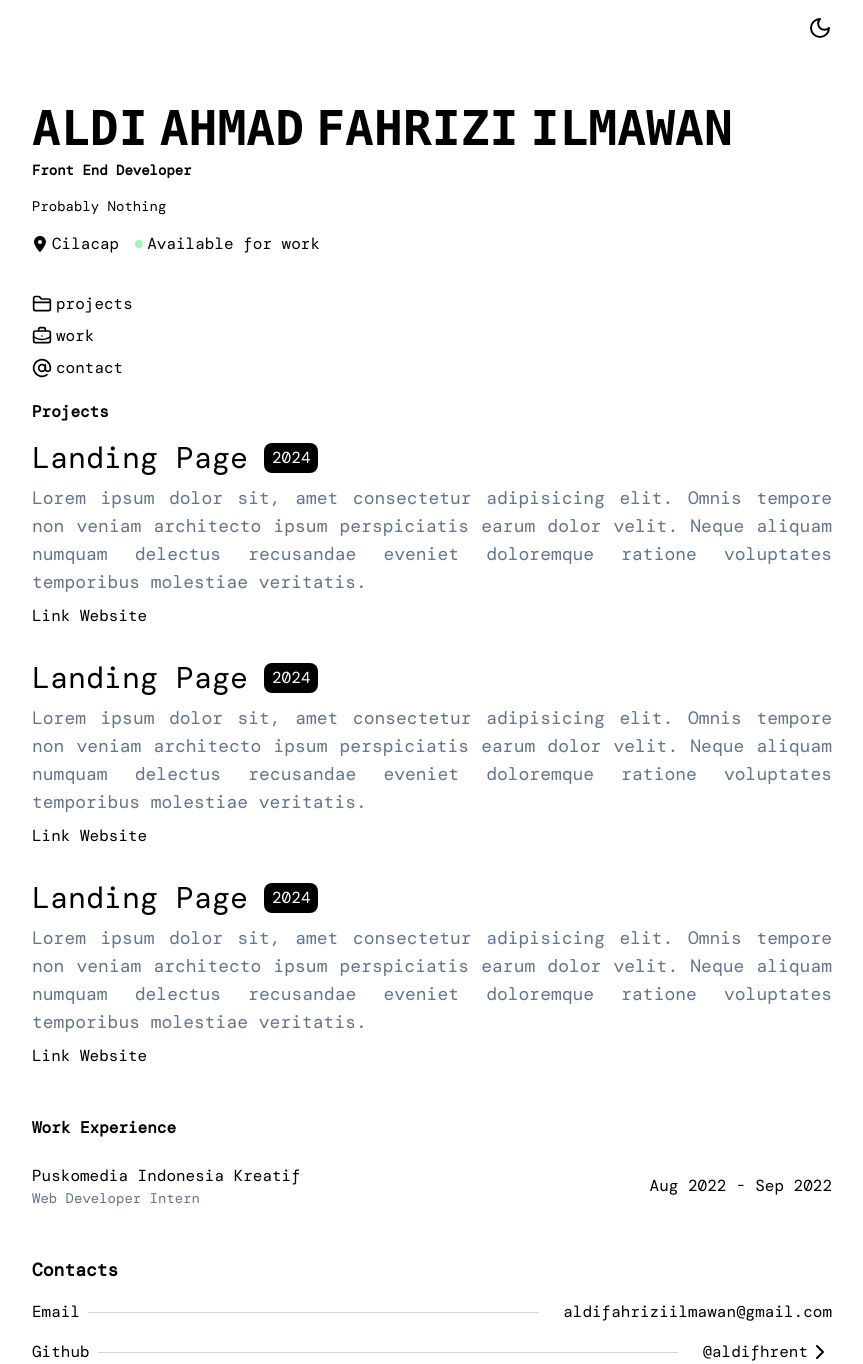
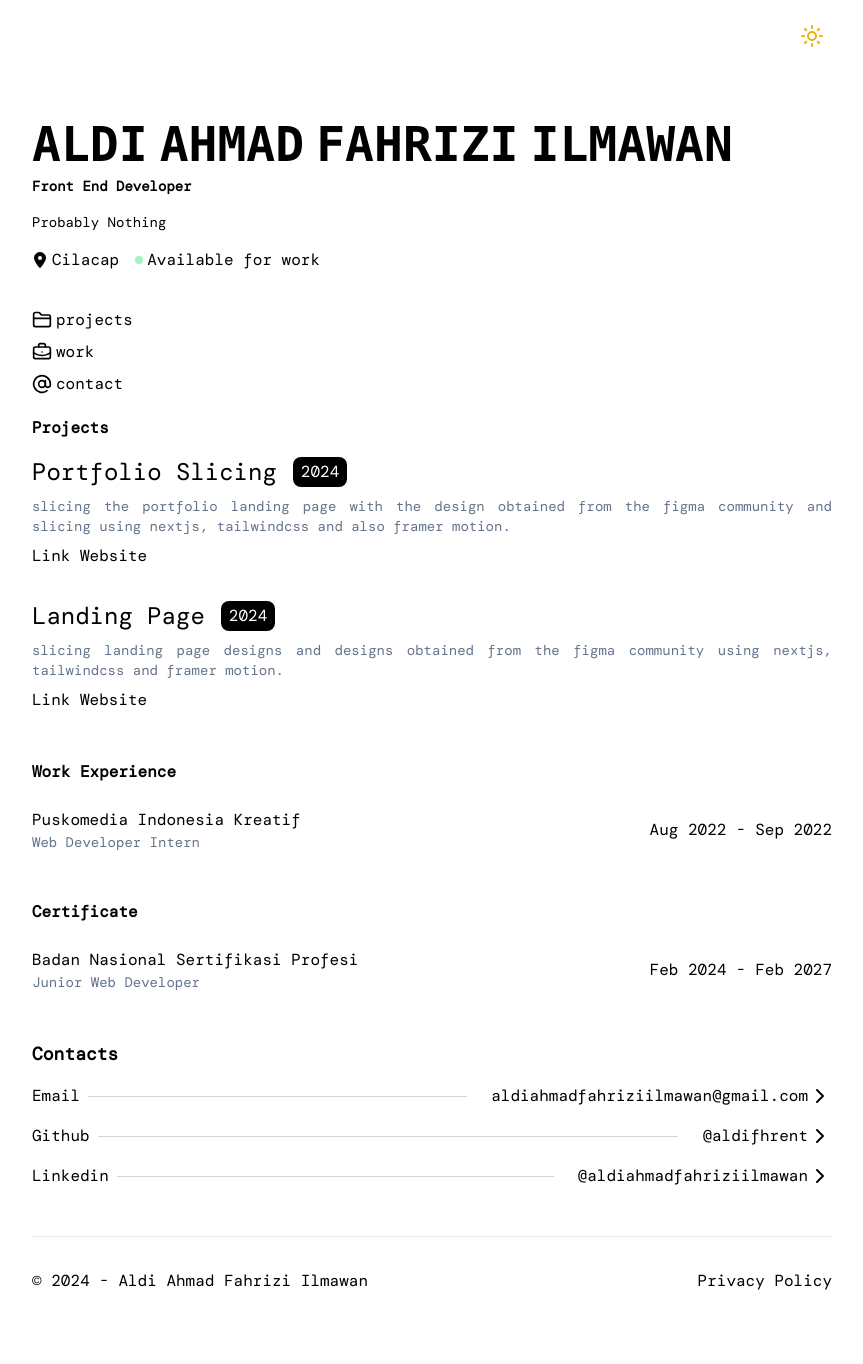
Before and after one commit to aldifhrent/portfolio, a Next.js app: page / in a window 1280 px wide. Shown: the whole page, without its empty margins (208-1071 px from the left). After the commit the page ends 1309 px from the top, so only its background shows below. Built offline with nearby package versions, Linux system fonts and the light colour scheme.

Commit message:
add: framer motion, footer, certificate

```diff
--- a/package.json
+++ b/package.json
@@ -12,7 +12,7 @@
     "@radix-ui/react-icons": "^1.3.0",
     "class-variance-authority": "^0.7.0",
     "clsx": "^2.1.1",
-    "framer-motion": "^11.5.4",
+    "framer-motion": "^11.5.5",
     "lucide-react": "^0.441.0",
     "next": "14.2.12",
     "next-themes": "^0.3.0",
--- a/src/app/page.tsx
+++ b/src/app/page.tsx
@@ -1,4 +1,6 @@
+import Certificate from "@/components/certificate";
 import Contacts from "@/components/contacts";
+import Footer from "@/components/footer";
 import Header from "@/components/header";
 import Profile from "@/components/profile";
 import Projects from "@/components/projects";
@@ -13,7 +15,9 @@ export default function Home() {
       <Header />
       <Projects />
       <Work />
+      <Certificate />
       <Contacts />
+      <Footer />
     </main>
   );
 }
--- /dev/null
+++ b/src/components/certificate.tsx
@@ -0,0 +1,32 @@
+import Link from "next/link";
+
+export default function Certificate() {
+  return (
+    <section className="mt-12">
+      <div className="container mx-auto">
+        <h1 className="text-md font-semibold">Certificate</h1>
+        <div className="flex flex-col mt-6 gap-y-6">
+          <CertificateCard />
+        </div>
+      </div>
+    </section>
+  );
+}
+
+function CertificateCard() {
+  return (
+    <div className="flex justify-between items-center ">
+      <div>
+        <Link
+          href="https://drive.google.com/file/d/1x7kzrzxjHGyJJsvmDUmNxFTpEGVGElH_/view?usp=sharing"
+          className="text-md hover:underline"
+          target="_blank"
+        >
+          Badan Nasional Sertifikasi Profesi
+        </Link>
+        <h2 className="text-sm text-muted-foreground">Junior Web Developer</h2>
+      </div>
+      <p>Feb 2024 - Feb 2027</p>
+    </div>
+  );
+}
--- a/src/components/contacts.tsx
+++ b/src/components/contacts.tsx
@@ -3,24 +3,37 @@ import Link from "next/link";
 
 export default function Contacts() {
   return (
-    <section className="mt-12">
+    <section className="mt-12" id="contact">
       <div className="container">
         <h1 className="text-lg font-bold">Contacts</h1>
         <div className="flex flex-col mt-4 gap-4">
           <div className="flex items-center">
             <p className="flex-shrink-0">Email</p>
             <hr className="flex-grow border-gray-300 mx-2" />
-            <p className="pl-4">aldifahriziilmawan@gmail.com</p>
+            <p className="flex items-center pl-4 hover:underline hover:cursor-pointer">
+              aldiahmadfahriziilmawan@gmail.com <ChevronRight />
+            </p>
           </div>
           <div className="flex items-center">
             <p className="flex-shrink-0">Github</p>
             <hr className="flex-grow border-gray-300 mx-2" />
             <Link
               href="https://github.com/aldifhrent"
-              className="flex items-center pl-4"
+              className="flex items-center pl-4 hover:underline"
               target="_blank"
             >
               @aldifhrent <ChevronRight />
+            </Link>
+          </div>
+          <div className="flex items-center">
+            <p className="flex-shrink-0">Linkedin</p>
+            <hr className="flex-grow border-gray-300 mx-2" />
+            <Link
+              href="https://www.linkedin.com/in/aldiahmadfahriziilmawan/"
+              className="flex items-center pl-4 hover:underline"
+              target="_blank"
+            >
+              @aldiahmadfahriziilmawan <ChevronRight />
             </Link>
           </div>
         </div>
--- /dev/null
+++ b/src/components/footer.tsx
@@ -0,0 +1,13 @@
+export default function Footer() {
+  return (
+    <footer className="mt-12">
+      <div className="container">
+        <hr className="text-white w-full" />
+        <div className="flex justify-between mt-8 mb-4">
+          <h1>© 2024 - Aldi Ahmad Fahrizi Ilmawan</h1>
+          <p>Privacy Policy</p>
+        </div>
+      </div>
+    </footer>
+  );
+}
--- a/src/components/header.tsx
+++ b/src/components/header.tsx
@@ -1,36 +1,59 @@
 "use client";
 
+import { useAnimation, motion } from "framer-motion";
 import { AtSign, BriefcaseBusiness, FolderClosed } from "lucide-react";
 import Link from "next/link";
 
 export default function Header() {
+  const controls = useAnimation();
+  const handleScroll = (id: string) => {
+    const element = document.getElementById(id);
+    if (element) {
+      controls.start({
+        y: element.offsetTop,
+        transition: { duration: 0.8, ease: "easeInOut" },
+      });
+      element.scrollIntoView({ behavior: "smooth" });
+    }
+  };
   return (
-    <header className="sticky h-16 flex justify-evenly mt-8 xl:mt-0">
+    <motion.header
+      className="sticky h-16 flex justify-evenly mt-8 xl:mt-0"
+      initial={{ y: -50, opacity: 0 }}
+      animate={{ y: 0, opacity: 1 }}
+      transition={{ duration: 0.5, ease: "easeInOut" }}
+    >
       <div className="container flex justify-between items-center ">
         <div className="flex flex-col gap-2">
-          <Link
-            href="/portfolio"
-            className="group flex items-center gap-1 text-md hover:font-semibold hover:underline cursor-pointer focus:outline focus:outline-2 focus:outline-offset-2 focus:outline-blue-500"
+          <motion.button
+            whileHover={{ scale: 1.1 }}
+            whileTap={{ scale: 0.95 }}
+            onClick={() => handleScroll("projects")}
+            className="group flex items-center gap-1 text-md hover:font-semibold hover:underline cursor-pointer"
           >
             <FolderClosed className="w-5 h-5" />
             projects
-          </Link>
-          <Link
-            href="/portfolio"
-            className="group flex items-center gap-1 text-md hover:font-semibold hover:underline cursor-pointer focus:outline focus:outline-2 focus:outline-offset-2 focus:outline-blue-500"
+          </motion.button>
+          <motion.button
+            whileHover={{ scale: 1.1 }}
+            whileTap={{ scale: 0.95 }}
+            onClick={() => handleScroll("work")}
+            className="group flex items-center gap-1 text-md hover:font-semibold hover:underline cursor-pointer"
           >
             <BriefcaseBusiness className="w-5 h-5" />
             work
-          </Link>
-          <Link
-            href="/portfolio"
+          </motion.button>
+          <motion.button
+            whileHover={{ scale: 1.1 }}
+            whileTap={{ scale: 0.95 }}
+            onClick={() => handleScroll("contact")}
             className="flex items-center gap-1 text-md hover:font-semibold hover:underline cursor-pointer"
           >
             <AtSign className="size-5" />
             contact
-          </Link>
+          </motion.button>
         </div>
       </div>
-    </header>
+    </motion.header>
   );
 }
--- a/src/components/projects.tsx
+++ b/src/components/projects.tsx
@@ -1,35 +1,48 @@
+"use client";
+
 import Link from "next/link";
+import { motion } from "framer-motion";
 
 const projectsData = [
   {
-    title: "Landing Page",
+    title: "Portfolio Slicing",
     date: 2024,
     description:
-      "Lorem ipsum dolor sit, amet consectetur adipisicing elit. Omnis tempore non veniam architecto ipsum perspiciatis earum dolor velit. Neque aliquam numquam delectus recusandae eveniet doloremque ratione voluptates temporibus molestiae veritatis.",
-    websiteLink: "http://www.google.com",
+      "slicing the portfolio landing page with the design obtained from the figma community and slicing using nextjs, tailwindcss and also framer motion.",
+    websiteLink: "https://portfolio-slicing.vercel.app/",
   },
   {
     title: "Landing Page",
     date: 2024,
     description:
-      "Lorem ipsum dolor sit, amet consectetur adipisicing elit. Omnis tempore non veniam architecto ipsum perspiciatis earum dolor velit. Neque aliquam numquam delectus recusandae eveniet doloremque ratione voluptates temporibus molestiae veritatis.",
-    websiteLink: "http://www.google.com",
-  },
-  {
-    title: "Landing Page",
-    date: 2024,
-    description:
-      "Lorem ipsum dolor sit, amet consectetur adipisicing elit. Omnis tempore non veniam architecto ipsum perspiciatis earum dolor velit. Neque aliquam numquam delectus recusandae eveniet doloremque ratione voluptates temporibus molestiae veritatis.",
-    websiteLink: "http://www.google.com",
+      "slicing landing page designs and designs obtained from the figma community using nextjs, tailwindcss and framer motion.",
+    websiteLink: "https://landingpage-slicing.vercel.app/",
   },
 ];
 export default function Projects() {
   return (
-    <section className="mt-8 ">
+    <section className="mt-8 " id="projects">
       <div className="container mx-auto justify-center flex flex-col">
         <h1 className="text-md font-semibold ">Projects</h1>
         <div className="flex flex-col gap-y-8 mt-4">
           {projectsData.map((project, index) => (
+            <motion.div
+              initial={{
+                opacity: 0,
+                y: 24,
+              }}
+              whileInView={{
+                opacity: 1,
+                y: 0,
+              }}
+              viewport={{
+                once: true,
+              }}
+              transition={{
+                delay: index * 0.5,
+                ease: "easeInOut",
+              }}
+            >
               <ProjectCard
                 key={index}
                 title={project.title}
@@ -37,6 +50,7 @@ export default function Projects() {
                 description={project.description}
                 websiteLink={project.websiteLink}
               />
+            </motion.div>
           ))}
         </div>
       </div>
@@ -54,12 +68,12 @@ function ProjectCard({ title, date, description, websiteLink }: ProjectProps) {
   return (
     <div className="flex flex-col">
       <div className="flex items-center gap-4">
-        <h1 className="text-xl md:text-3xl">{title}</h1>
+        <h1 className="text-xl md:text-2xl">{title}</h1>
         <p className="px-2 py-[3px] bg-black dark:bg-white text-white dark:text-black  rounded-lg">
           {date}
         </p>
       </div>
-      <p className="text-sm mt-2 md:text-lg text-muted-foreground text-justify">
+      <p className="text-sm mt-2 md:text-md text-muted-foreground text-justify">
         {description}
       </p>
       <Link
--- a/src/components/top-menu.tsx
+++ b/src/components/top-menu.tsx
@@ -2,21 +2,37 @@
 
 import { Moon, Sun } from "lucide-react";
 import { useTheme } from "next-themes";
-import React from "react";
+import React, { useEffect, useState } from "react";
 
 const TopMenu = () => {
-  const { theme, setTheme } = useTheme();
+  const { theme, setTheme, resolvedTheme } = useTheme();
+  const [mounted, setMounted] = useState(false);
+
+  // Ensure theme is loaded before rendering to avoid hydration mismatches
+  useEffect(() => {
+    setMounted(true);
+  }, []);
+
+  // If not mounted, don't render anything (prevents flashing)
+  if (!mounted) return null;
 
   const handleTheme = () => {
-    // Toggle antara tema light dan dark
-    setTheme(theme === "dark" ? "light" : "dark");
+    setTheme(resolvedTheme === "dark" ? "light" : "dark");
   };
 
   return (
     <section className="relative pt-4">
       <div className="container flex justify-end">
-        <button onClick={handleTheme}>
-          {theme === "light" ? <Sun /> : <Moon />}
+        <button
+          onClick={handleTheme}
+          aria-label="Toggle theme"
+          className="p-2 rounded-full hover:bg-gray-100 dark:hover:bg-gray-700 focus:outline-none"
+        >
+          {resolvedTheme === "light" ? (
+            <Sun className="w-6 h-6 text-yellow-500" />
+          ) : (
+            <Moon className="w-6 h-6 text-gray-100" />
+          )}
         </button>
       </div>
     </section>
--- a/src/components/work.tsx
+++ b/src/components/work.tsx
@@ -1,6 +1,6 @@
 export default function Work() {
   return (
-    <section className="mt-12">
+    <section className="mt-12" id="work">
       <div className="container mx-auto">
         <h1 className="text-md font-semibold">Work Experience</h1>
         <div className="flex flex-col mt-6 gap-y-6">
```
Also changed, not shown: 1 other file (tests, documents, lock files or other folders). Lines whose indentation alone changed are shown as unchanged.
